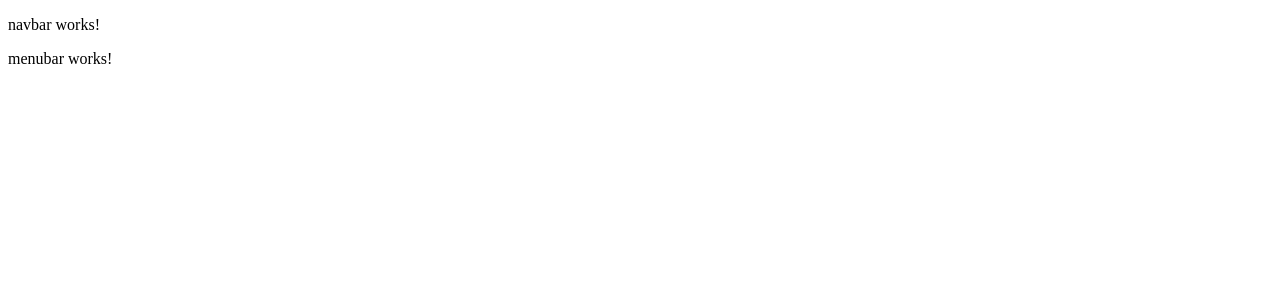
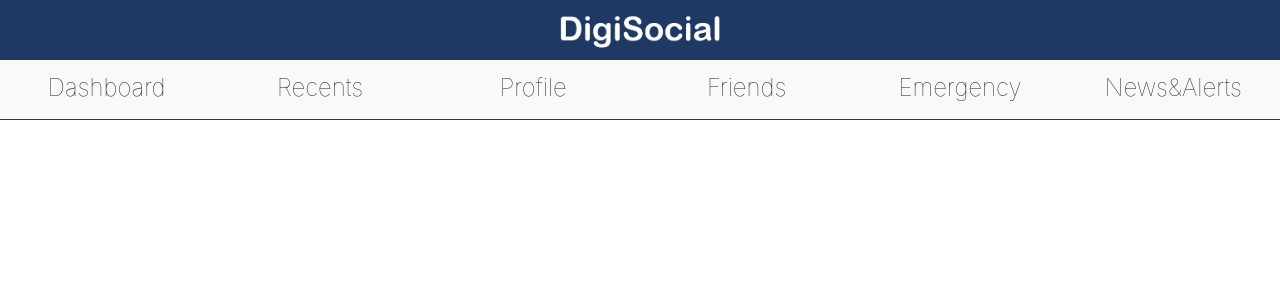
Before and after one commit to soumyadeeppaul7707/DigiSocial, an Angular app in the folder digisocialUI/: page / in a window 1280 px wide. Shown: the top 300 px of the page. Built offline with nearby package versions, Linux system fonts and the light colour scheme.

Commit message:
navbar and menubar completed

```diff
--- a/digisocialUI/package.json
+++ b/digisocialUI/package.json
@@ -20,6 +20,7 @@
     "@angular/platform-browser": "~7.0.0",
     "@angular/platform-browser-dynamic": "~7.0.0",
     "@angular/router": "~7.0.0",
+    "bootstrap": "^4.4.1",
     "core-js": "^2.5.4",
     "rxjs": "~6.3.3",
     "zone.js": "~0.8.26"
--- a/digisocialUI/src/app/modules/header/menubar/menubar.component.css
+++ b/digisocialUI/src/app/modules/header/menubar/menubar.component.css
@@ -0,0 +1,13 @@
+.menustyling{
+    text-align: center;
+    font-size: 150%;
+    font-weight: 100;
+    margin: 10px;
+}
+.menunamestyling{
+    border-bottom:1px solid  #203864 ;
+}
+.menubarstyling{
+    height :60px;
+
+}
--- a/digisocialUI/src/app/modules/header/menubar/menubar.component.html
+++ b/digisocialUI/src/app/modules/header/menubar/menubar.component.html
@@ -1,3 +1,22 @@
-<p>
-  menubar works!
-</p>
+<div class="container-fluid">
+  <div class="row menubarstyling backgroundcolor">
+    <div class="col-lg-2 col-md-4 col-sm-4 col-12 menunamestyling">
+      <div class="menustyling">Dashboard</div>
+    </div>
+    <div class="col-lg-2 col-md-4 col-sm-4 col-12 menunamestyling">
+        <div class="menustyling">Recents</div>
+    </div>
+    <div class="col-lg-2 col-md-4 col-sm-4 col-12 menunamestyling">
+        <div class="menustyling">Profile</div>
+    </div>
+    <div class="col-lg-2 col-md-4 col-sm-4 col-12 menunamestyling">
+        <div class="menustyling">Friends</div>
+    </div>
+    <div class="col-lg-2 col-md-4 col-sm-4 col-12 menunamestyling">
+        <div class="menustyling">Emergency</div>
+    </div>
+    <div class="col-lg-2 col-md-4 col-sm-4 col-12 menunamestyling">
+        <div class="menustyling">News&Alerts</div>
+    </div>
+  </div>
+</div>
--- a/digisocialUI/src/app/modules/header/navbar/navbar.component.css
+++ b/digisocialUI/src/app/modules/header/navbar/navbar.component.css
@@ -0,0 +1,17 @@
+.logo{
+    margin: 0 auto;
+    height :100%;
+}
+
+.navstyling{
+    height :60px;
+}
+
+.buttonstyling{
+    border: 1px solid white;
+    background-color: white;
+    border-radius: 3px;
+    color: #203864 ;
+    font-weight: 700;
+    font-size: 120%;
+}
--- a/digisocialUI/src/app/modules/header/navbar/navbar.component.html
+++ b/digisocialUI/src/app/modules/header/navbar/navbar.component.html
@@ -1,3 +1,12 @@
-<p>
-  navbar works!
-</p>
+<nav class="navbar navbar-expand-lg colorconv navstyling">
+
+    <img class="contain logo" src="../assets/digisocial.PNG" alt=""  >
+
+
+  <!-- <div>
+    <button class="btn btn-sm btn-primary buttonstyling" type="button">Singup</button>
+
+    <button class="btn btn-sm btn-primary buttonstyling" type="button">Login</button>
+  </div> -->
+
+</nav>
--- a/digisocialUI/src/index.html
+++ b/digisocialUI/src/index.html
@@ -5,7 +5,7 @@
   <title>DigisocialUI</title>
   <base href="/">
 
-  <meta name="viewport" content="width=device-width, initial-scale=1">
+  <meta name="viewport" content="width=device-width, initial-scale=1, shrink-to-fit=no">
   <link rel="icon" type="image/x-icon" href="favicon.ico">
 </head>
 <body>
--- a/digisocialUI/src/styles.css
+++ b/digisocialUI/src/styles.css
@@ -1 +1,10 @@
 /* You can add global styles to this file, and also import other style files */
+@import "~bootstrap/dist/css/bootstrap.css";
+
+.colorconv{
+    background-color: #203864 ;
+}
+
+.backgroundcolor{
+    background-color: #F9F9F9;
+}
```
Also changed, not shown: digisocialUI/src/assets/digisocial.PNG (added), 1 other file (tests, documents, lock files or other folders).
